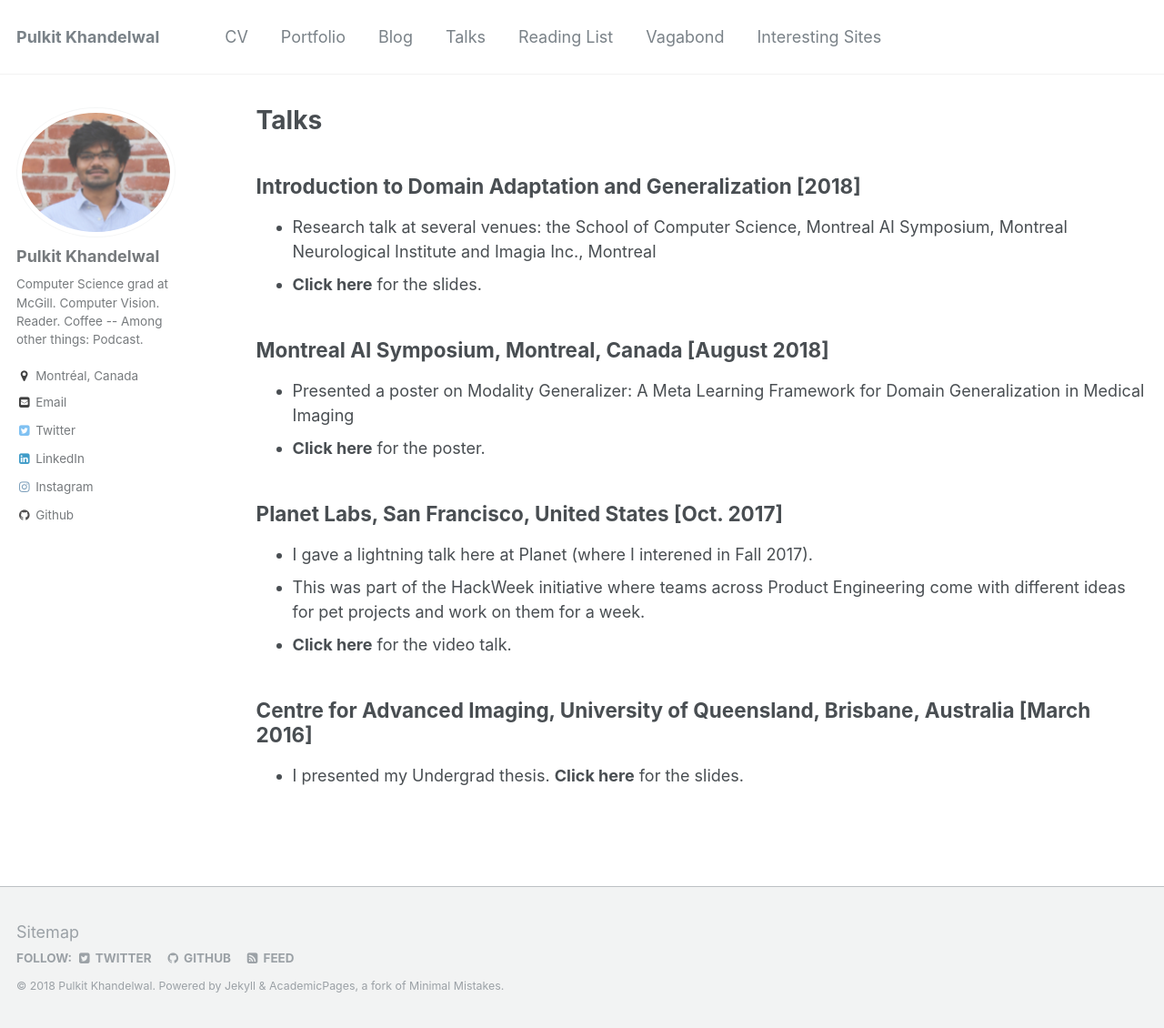
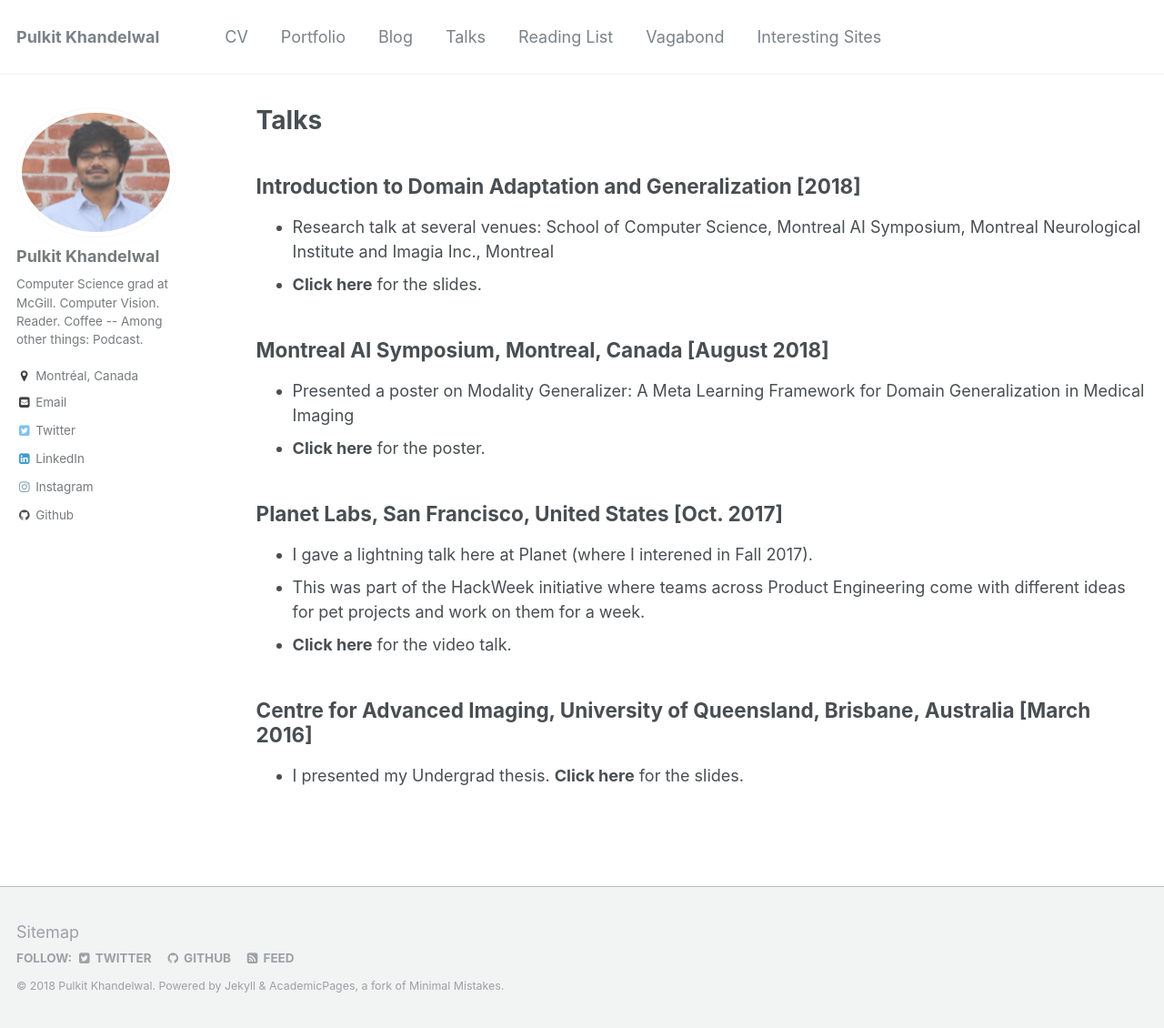
Before and after one commit to Pulkit-Khandelwal/pulkit-khandelwal.github.io, a Jekyll site: the page built from _pages/talks.md, in a window 1280 px wide and 1130 px high. Shown: the whole window at 91% size. Built offline with Jekyll 4.4.1, drawn with Linux system fonts in a browser that asks for light colours.

Commit message:
Update talks.md

```diff
--- a/_pages/talks.md
+++ b/_pages/talks.md
@@ -6,7 +6,7 @@
 ---
 
 ## Introduction to Domain Adaptation and Generalization [2018]
-* Research talk at several venues: the School of Computer Science, Montreal AI Symposium, Montreal Neurological Institute and Imagia Inc., Montreal
+* Research talk at several venues: School of Computer Science, Montreal AI Symposium, Montreal Neurological Institute and Imagia Inc., Montreal
 * [**Click here**](https://drive.google.com/drive/folders/1t5yFeo0aNoC7E9l8lDRBM6itRiMSSG_Y?usp=sharing) for the slides.
 
 ## Montreal AI Symposium, Montreal, Canada [August 2018]
```
